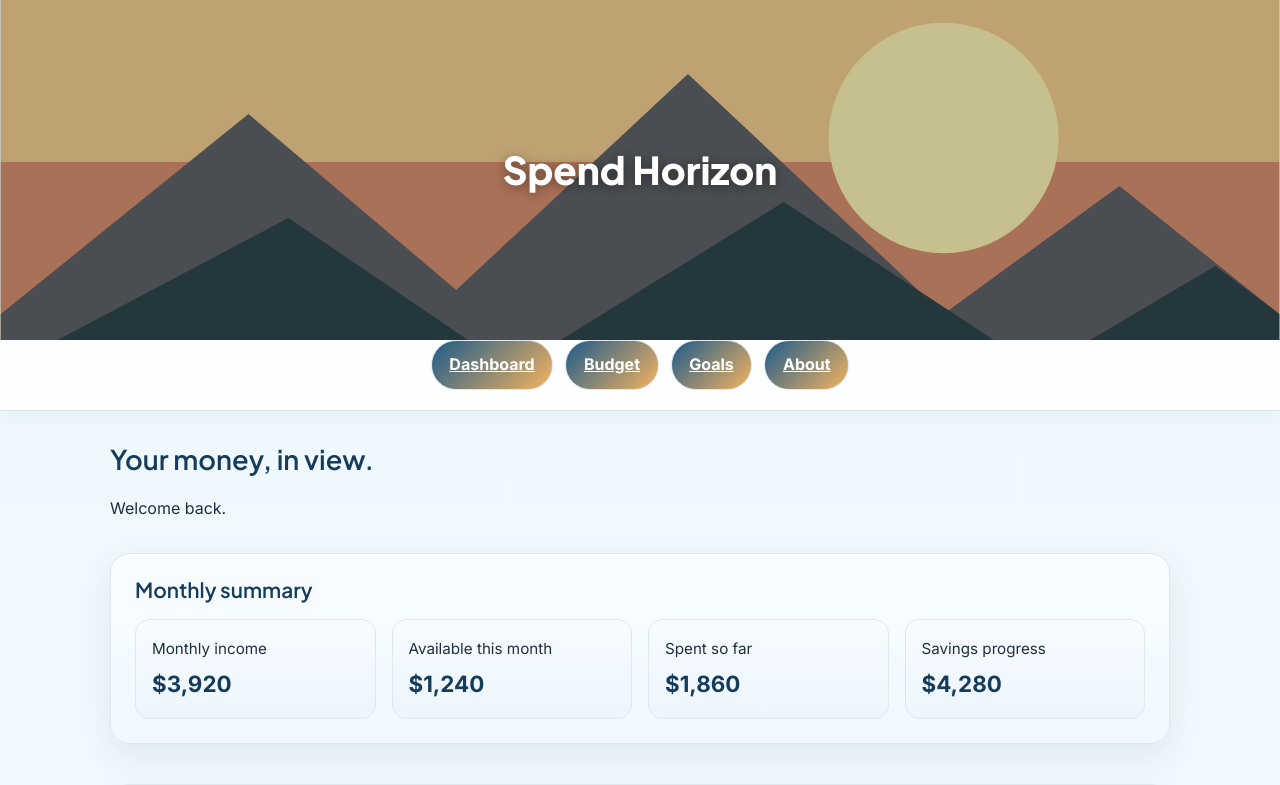
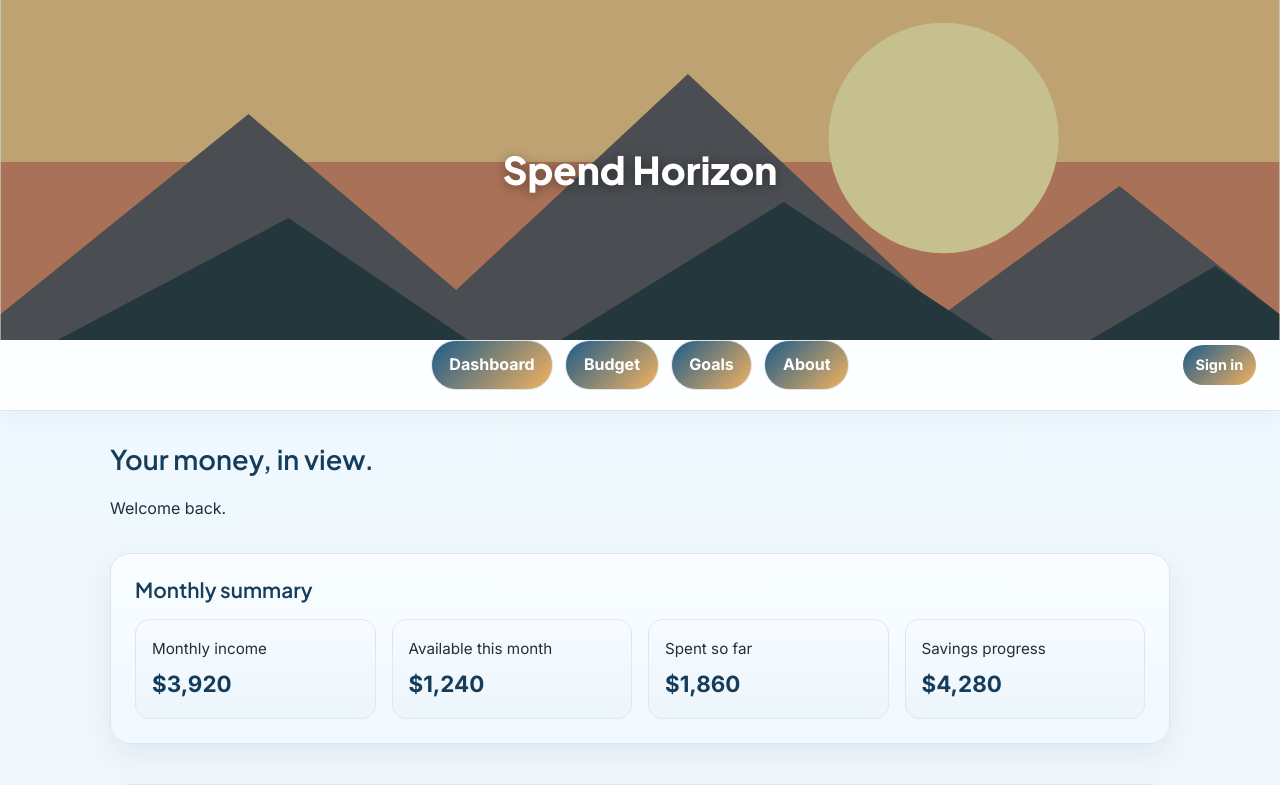
Before and after one commit to alexrollins2003-commits/2026startup, a React (Vite) app: page / in a window 1280 px wide. Shown: the top 785 px of the page. Built offline with nearby package versions, Linux system fonts and the light colour scheme.

Commit message:
Added styling changes to multiple pages and fixed some other issues

```diff
--- a/src/app.css
+++ b/src/app.css
@@ -196,7 +196,7 @@ button {
   width: fit-content;
   min-width: 140px;
   border: none;
-  border-radius: 12px;
+  border-radius: 999px;
   padding: 0.8rem 1.15rem;
   background: linear-gradient(135deg, var(--sea-600), var(--sun-400));
   color: var(--white);
--- a/src/app.jsx
+++ b/src/app.jsx
@@ -1,7 +1,7 @@
 import React from 'react';
+import 'bootstrap/dist/css/bootstrap.min.css';
 import './app.css';
-import 'bootstrap/dist/css/bootstrap.min.css';
-import { BrowserRouter, NavLink, Route, Routes } from 'react-router-dom';
+import { BrowserRouter, NavLink, Route, Routes, useLocation } from 'react-router-dom';
 import { Dashboard } from './dashboard/dashboard';
 import { Budget } from './budget/budget';
 import { Goals } from './goals/goals';
@@ -10,7 +10,17 @@ import { About } from './about/about';
 export default function App() {
   return (
     <BrowserRouter>
-      <div className="body">
+      <AppLayout />
+    </BrowserRouter>
+  );
+}
+
+function AppLayout() {
+  const location = useLocation();
+  const isDashboard = location.pathname === '/';
+
+  return (
+    <div className={`body${isDashboard ? ' dashboard-route' : ''}`}>
     <header className="site-header">
       <h1>Spend Horizon</h1>
       <img src="/horizon.svg" alt="A sunset over a distant horizon" width="400" />
@@ -21,6 +31,11 @@ export default function App() {
           <li><NavLink to="/goals">Goals</NavLink></li>
           <li><NavLink to="/about">About</NavLink></li>
         </ul>
+        {isDashboard && (
+          <button className="auth-trigger" type="button" popoverTarget="auth-window" popoverTargetAction="show">
+            Sign in
+          </button>
+        )}
       </nav>
     </header>
 
@@ -37,8 +52,7 @@ export default function App() {
         <p>Alex Rollins</p>
         <p>GitHub repository: <a href="https://github.com/alexrollins2003-commits/2026startup">GitHub Link</a></p>
       </footer>
-      </div>
-    </BrowserRouter>
+    </div>
   );
 }
 
--- a/src/budget/budget.jsx
+++ b/src/budget/budget.jsx
@@ -4,28 +4,28 @@ import './budget.css';
 
 export function Budget() {
   return (
-    <main class="page-shell d-grid gap-3">
+    <main className="page-shell d-grid gap-3">
       <h2>Build a budget that breathes.</h2>
       <p>Here's your plan.</p>
 
-      <div class="budget-layout">
+      <div className="budget-layout">
         <section>
           <h2>Income</h2>
-          <form action="#" method="post">
-            <label for="paycheck">Primary paycheck</label>
-            <input id="paycheck" name="paycheck" type="number" value="3600" />
-            <label for="other-income">Other income</label>
-            <input id="other-income" name="other-income" type="number" value="320" />
+          <form onSubmit={(event) => event.preventDefault()}>
+            <label htmlFor="paycheck">Primary paycheck</label>
+            <input id="paycheck" name="paycheck" type="number" defaultValue="3600" />
+            <label htmlFor="other-income">Other income</label>
+            <input id="other-income" name="other-income" type="number" defaultValue="320" />
             <button type="submit">Save income</button>
           </form>
         </section>
 
         <section>
           <h2>Expenses</h2>
-          <form action="#" method="post">
-            <label for="expense-name">Expense name</label>
+          <form onSubmit={(event) => event.preventDefault()}>
+            <label htmlFor="expense-name">Expense name</label>
             <input id="expense-name" name="expense-name" type="text" placeholder="Rent" />
-            <label for="expense-category">Expense category</label>
+            <label htmlFor="expense-category">Expense category</label>
             <input id="expense-category" name="expense-category" type="text" list="category-options" placeholder="Enter Category" />
             <datalist id="category-options">
               <option value="Housing"></option>
@@ -34,7 +34,7 @@ export function Budget() {
               <option value="Transportation"></option>
               <option value="Entertainment"></option>
             </datalist>
-            <label for="expense-amount">Expense amount</label>
+            <label htmlFor="expense-amount">Expense amount</label>
             <input id="expense-amount" name="expense-amount" type="number" min="0" step="0.01" placeholder="1100" />
             <button type="submit">Save expense</button>
           </form>
@@ -52,7 +52,7 @@ export function Budget() {
         </section>
       </div>
 
-      <section class="suggestion-box">
+      <section className="suggestion-box">
         <h2>Suggestions</h2>
         <p><strong>Tip:</strong> A future service call will review category totals and suggest a way to save.</p>
         <p>Example response: cutting flexible dining by $35 would move your goal forward by 5 days.</p>
--- a/src/dashboard/dashboard.css
+++ b/src/dashboard/dashboard.css
@@ -6,17 +6,17 @@
   background: var(--gradient-dashboard-overview);
 }
 
-body.dashboard-page .site-nav {
+.body.dashboard-route .site-nav {
   display: grid;
   grid-template-columns: minmax(0, 1fr) auto minmax(0, 1fr);
   align-items: center;
 }
 
-body.dashboard-page .site-nav ul {
+.body.dashboard-route .site-nav ul {
   grid-column: 2;
 }
 
-body.dashboard-page .site-nav .auth-trigger {
+.body.dashboard-route .site-nav .auth-trigger {
   grid-column: 3;
   justify-self: end;
   min-width: 0;
@@ -25,7 +25,7 @@ body.dashboard-page .site-nav .auth-trigger {
   white-space: nowrap;
 }
 
-body.dashboard-page .auth-window {
+.body.dashboard-route .auth-window {
   position: fixed;
   inset: 0;
   width: min(380px, calc(100vw - 2rem));
@@ -40,11 +40,11 @@ body.dashboard-page .auth-window {
   box-shadow: 0 24px 70px rgba(23, 42, 48, 0.28);
 }
 
-body.dashboard-page .auth-window::backdrop {
+.body.dashboard-route .auth-window::backdrop {
   background: rgba(23, 42, 48, 0.42);
 }
 
-body.dashboard-page .auth-window-heading {
+.body.dashboard-route .auth-window-heading {
   display: flex;
   align-items: center;
   justify-content: space-between;
@@ -52,35 +52,35 @@ body.dashboard-page .auth-window-heading {
   margin-bottom: 1rem;
 }
 
-body.dashboard-page .auth-window-heading h2 {
+.body.dashboard-route .auth-window-heading h2 {
   margin: 0;
   color: var(--sea-700);
   font-family: 'Plus Jakarta Sans', 'Inter', sans-serif;
   font-size: 1.4rem;
 }
 
-body.dashboard-page .auth-window .auth-close {
+.body.dashboard-route .auth-window .auth-close {
   min-width: 0;
   padding: 0.45rem 0.7rem;
 }
 
-body.dashboard-page .auth-window form {
+.body.dashboard-route .auth-window form {
   max-width: none;
 }
 
-body.dashboard-page .auth-window .create-account {
+.body.dashboard-route .auth-window .create-account {
   margin-top: 1.25rem;
   padding-top: 1rem;
   border-top: 1px solid var(--slate-200);
 }
 
-body.dashboard-page .auth-window .create-account summary {
+.body.dashboard-route .auth-window .create-account summary {
   color: var(--sea-700);
   font-weight: 700;
   cursor: pointer;
 }
 
-body.dashboard-page .auth-window .create-account[open] summary {
+.body.dashboard-route .auth-window .create-account[open] summary {
   margin-bottom: 0.9rem;
 }
 
```
Also changed, not shown: 4 other files (tests, documents, lock files or other folders).
